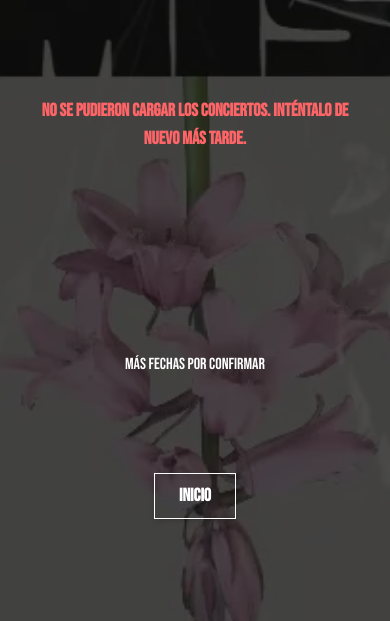
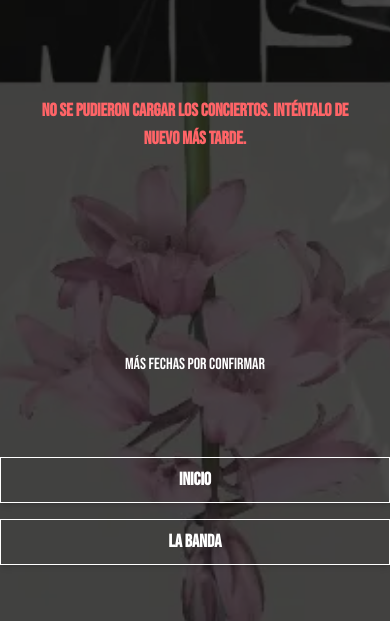
Before and after one commit to sierrapablo/fasealterna-web, an Astro site: page /conciertos in a window 390 px wide. Shown: the part 480-1101 px from the top of the page. Built offline with nearby package versions, Linux system fonts and the light colour scheme; Astro itself is replaced by a stand-in of ours.

Commit message:
✨ feat: Introduce smooth page transitions and responsive nav

```diff
--- a/src/pages/conciertos.astro
+++ b/src/pages/conciertos.astro
@@ -1,5 +1,6 @@
 ---
 import "../styles/global.css";
+import { fade } from "astro:transitions";
 import Social from "../components/Social.astro";
 import ConcertTable from "../components/ConcertTable.astro";
 import Footer from "../components/Footer.astro";
@@ -20,7 +21,7 @@ const HEAD_CONTENT = {
 
 <html lang="es">
   <BaseHead {...HEAD_CONTENT} />
-  <body class="relative w-full flex flex-col py-8">
+  <body class="relative w-full flex flex-col py-8" transition:animate={fade({ duration: "1s" })}>
     <section class="sr-only">
       <h1>
         Conciertos de Fase Alterna: agenda en Valencia y otras ciudades – Gira
@@ -38,7 +39,7 @@ const HEAD_CONTENT = {
     <div class="absolute inset-0 bg-cover bg-center background-disco"></div>
     <div class="absolute inset-0 bg-black/70"></div>
     <main
-      class="relative z-10 flex flex-col items-center justify-end gap-20 pt-4 pb-8"
+      class="relative z-10 flex flex-col items-center justify-end gap-20 pt-4"
     >
       <Social />
 
@@ -59,12 +60,22 @@ const HEAD_CONTENT = {
       <div class="pt-20">
         <p class="text-white text-center">Más fechas por confirmar</p>
       </div>
-      <a
-        href="/"
-        class="mt-4 px-6 py-2 bg-transparent text-white border border-white font-semibold rounded-none shadow-md text-lg hover:bg-gray-200 hover:text-gray-700 hover:border-gray-200 transition-colors duration-300"
-      >
-        Inicio
-      </a>
+      <div
+          class="flex flex-col sm:flex-row gap-4 sm:gap-6 justify-center w-full max-w-xl mx-auto"
+        >
+          <a
+            href="/"
+            class="flex items-center justify-center min-w-40 w-full sm:w-auto px-6 py-2 bg-transparent text-white text-lg border border-white font-semibold rounded-none shadow-md hover:bg-gray-200 hover:text-gray-700 hover:border-gray-200 transition-colors duration-300"
+          >
+            Inicio
+          </a>
+          <a
+            href="/la-banda"
+            class="flex items-center justify-center min-w-40 w-full sm:w-auto px-6 py-2 bg-transparent text-white text-lg border border-white font-semibold rounded-none shadow-md hover:bg-gray-200 hover:text-gray-700 hover:border-gray-200 transition-colors duration-300"
+          >
+            La banda
+          </a>
+        </div>
 
       <div class="mt-12">
         <Social />
```
